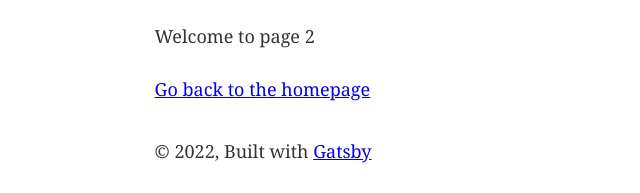
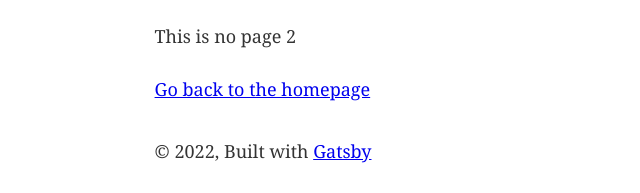
Before and after one commit to NMarkovic98/gatsby-starter-default, a Gatsby site: page /page-2 in a window 1280 px wide. Shown: the part 170-363 px from the top of the page, 25-665 px from the left. Built offline with nearby package versions, Linux system fonts and the light colour scheme; Gatsby itself is replaced by a stand-in of ours.

```diff
--- a/src/pages/page-2.js
+++ b/src/pages/page-2.js
@@ -8,7 +8,7 @@
   <Layout>
     <Seo title="Page two" />
     <h1>Hi from the second page</h1>
-    <p>Welcome to page 2</p>
+    <p>This is no page 2</p>
     <Link to="/">Go back to the homepage</Link>
   </Layout>
 )
```
